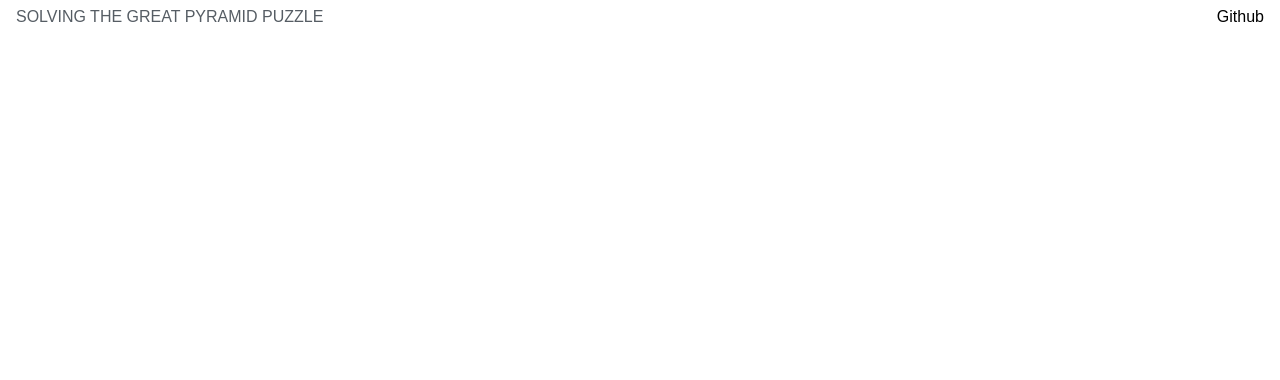
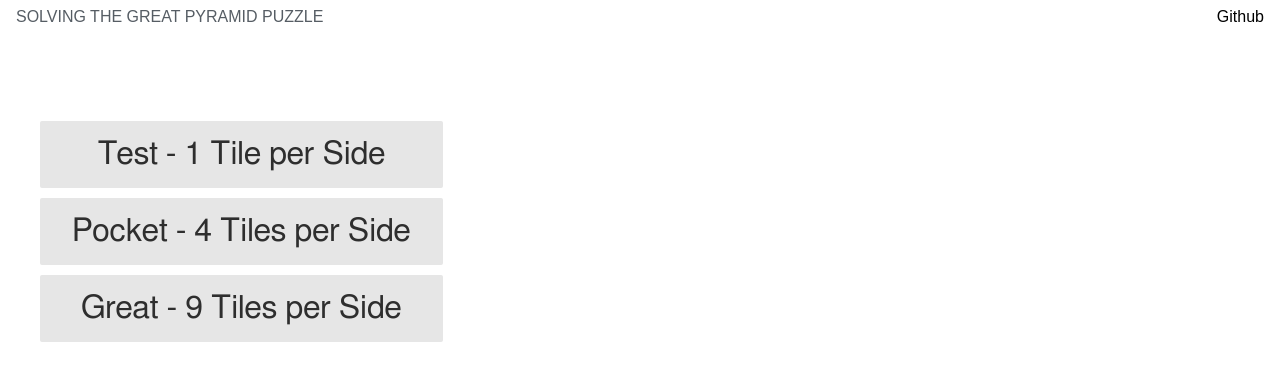
Before and after one commit to RatJuggler/great-pyramid-puzzle, a website built with Parcel: page src/index.html in a window 1280 px wide. Built offline with nearby package versions, Linux system fonts and the light colour scheme; what @svgdotjs/svg.js would draw is missing.

Commit message:
Add some buttons for the different puzzle types.

```diff
--- a/src/css/main.css
+++ b/src/css/main.css
@@ -9,3 +9,33 @@ html, body {
 .home-menu ul {
   float: right;
 }
+
+.content-wrapper {
+  height: 100%;
+}
+
+.content {
+  height: 100%;
+}
+
+#puzzle-selection {
+  position: fixed;
+  overflow: hidden;
+  width: 450px;
+  height: 100%;
+  padding-top: 100px;
+  top: 0;
+  left: 0;
+  z-index: 2;
+}
+
+#puzzle-selection ul {
+  list-style-type: none;
+}
+
+#puzzle-selection button {
+  width: 100%;
+  margin-top: 5px;
+  margin-bottom: 5px;
+  font-size: 32px;
+}
--- a/src/index.html
+++ b/src/index.html
@@ -21,7 +21,7 @@
 
 <div class="header">
   <div class="home-menu pure-menu pure-menu-horizontal pure-menu-fixed">
-    <a class="pure-menu-heading" href="">Solving The Great Pyramid Puzzle</a>
+    <span class="pure-menu-heading">Solving The Great Pyramid Puzzle</span>
     <ul class="pure-menu-list">
       <li class="pure-menu-item pure-menu-selected">
         <a href="https://github.com/RatJuggler/great-pyramid-puzzle" class="pure-menu-link">Github</a>
@@ -30,6 +30,26 @@
   </div>
 </div>
 
+<div class="content-wrapper">
+  <div class="content" id="puzzle-display">
+
+  </div>
+</div>
+
+<div id="puzzle-selection" class="pure-g">
+  <ul>
+    <li>
+      <button class="pure-button">Test - 1 Tile per Side</button>
+    </li>
+    <li>
+      <button class="pure-button">Pocket - 4 Tiles per Side</button>
+    </li>
+    <li>
+      <button class="pure-button">Great - 9 Tiles per Side</button>
+    </li>
+  </ul>
+</div>
+
 <script src="./js/app.ts"></script>
 
 </body>
--- a/src/js/puzzle-display.ts
+++ b/src/js/puzzle-display.ts
@@ -24,7 +24,7 @@ interface TileDisplayData {
 
 const black_line = {width: 0.01, color: '#000000'};
 
-const canvas = SVG().addTo("body").size("100%", "100%").viewbox("-50 -100 100 150");
+const canvas = SVG().addTo("#puzzle-display").size("100%", "100%").viewbox("-50 -100 100 150");
 
 function drawTile(tile: Tile | null, rotate: boolean): G {
     const tileSegments = canvas.group();
```
